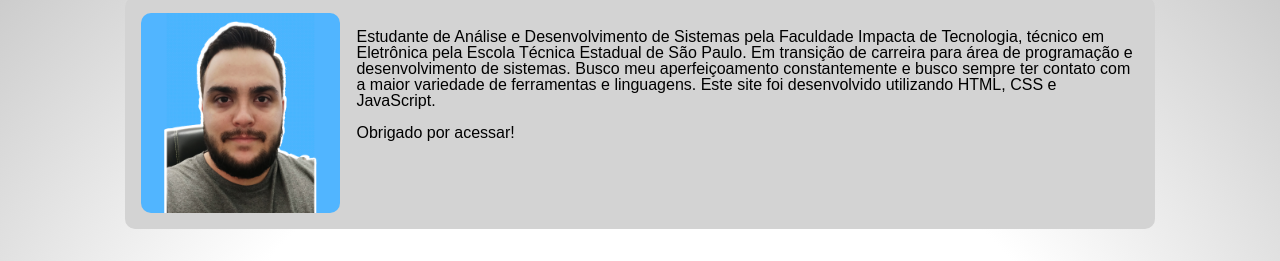
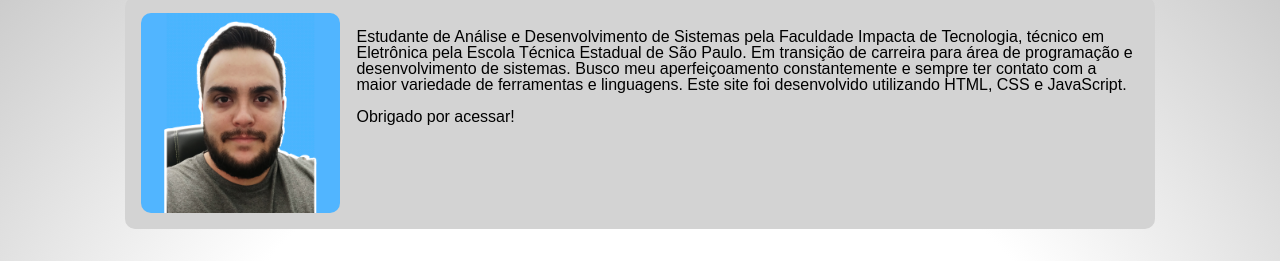
Before and after one commit to VictorJurado18/sitePessoal, a plain HTML site: page index.html in a window 1280 px wide. Shown: the part 169-430 px from the top of the page. Drawn offline with Linux system fonts and the light colour scheme.

Commit message:
Correção de pequeno bug

```diff
--- a/index.html
+++ b/index.html
@@ -36,7 +36,7 @@
           </div>
           <div id="conteudo-sobre">
             <img id="img-1" src="imagens/victoredit.png"><img>
-            <p>Estudante de Análise e Desenvolvimento de Sistemas pela Faculdade Impacta de Tecnologia, técnico em Eletrônica pela Escola Técnica Estadual de São Paulo. Em transição de carreira para área de programação e desenvolvimento de sistemas. Busco meu aperfeiçoamento constantemente e busco sempre ter contato com a maior variedade de ferramentas e linguagens. Este site foi desenvolvido utilizando HTML, CSS e JavaScript.
+            <p>Estudante de Análise e Desenvolvimento de Sistemas pela Faculdade Impacta de Tecnologia, técnico em Eletrônica pela Escola Técnica Estadual de São Paulo. Em transição de carreira para área de programação e desenvolvimento de sistemas. Busco meu aperfeiçoamento constantemente e sempre ter contato com a maior variedade de ferramentas e linguagens. Este site foi desenvolvido utilizando HTML, CSS e JavaScript.
                 <br>
                 <br>
                 Obrigado por acessar!
```
